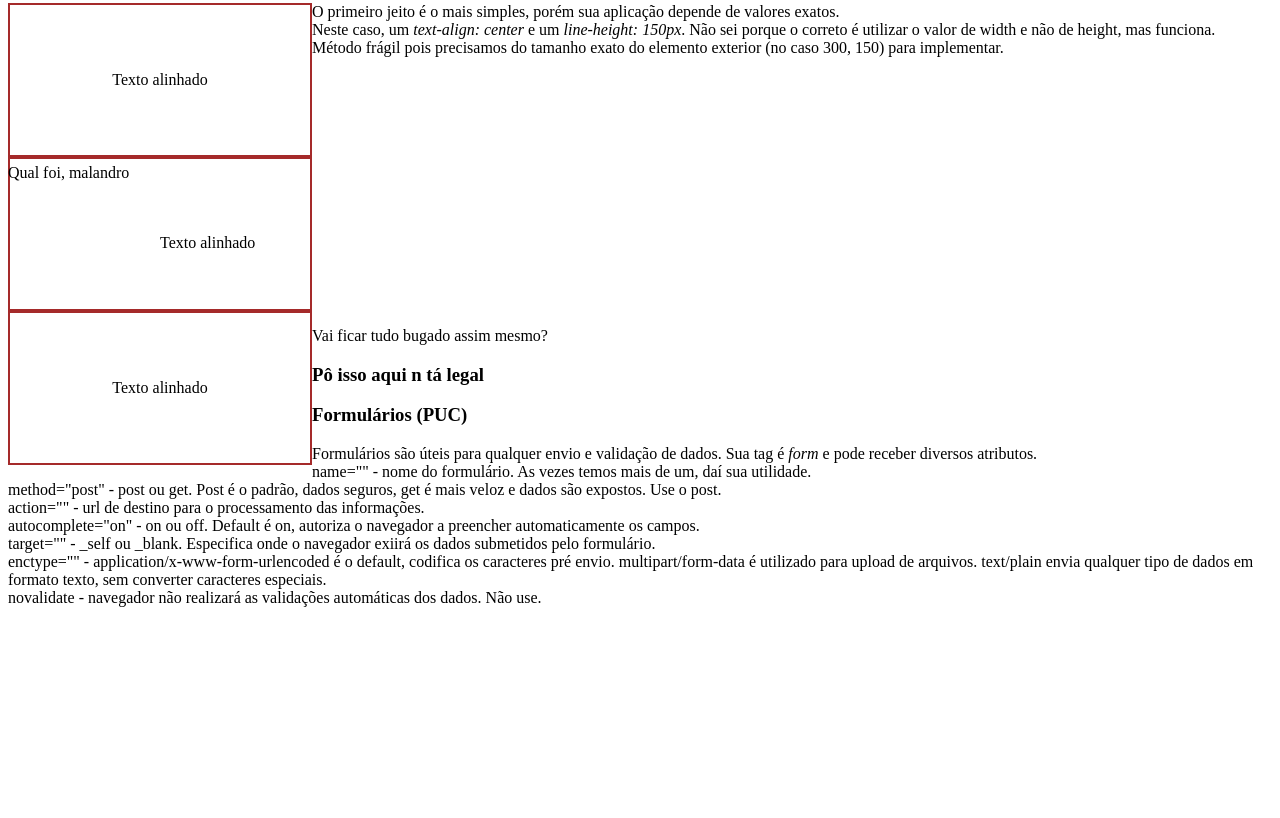
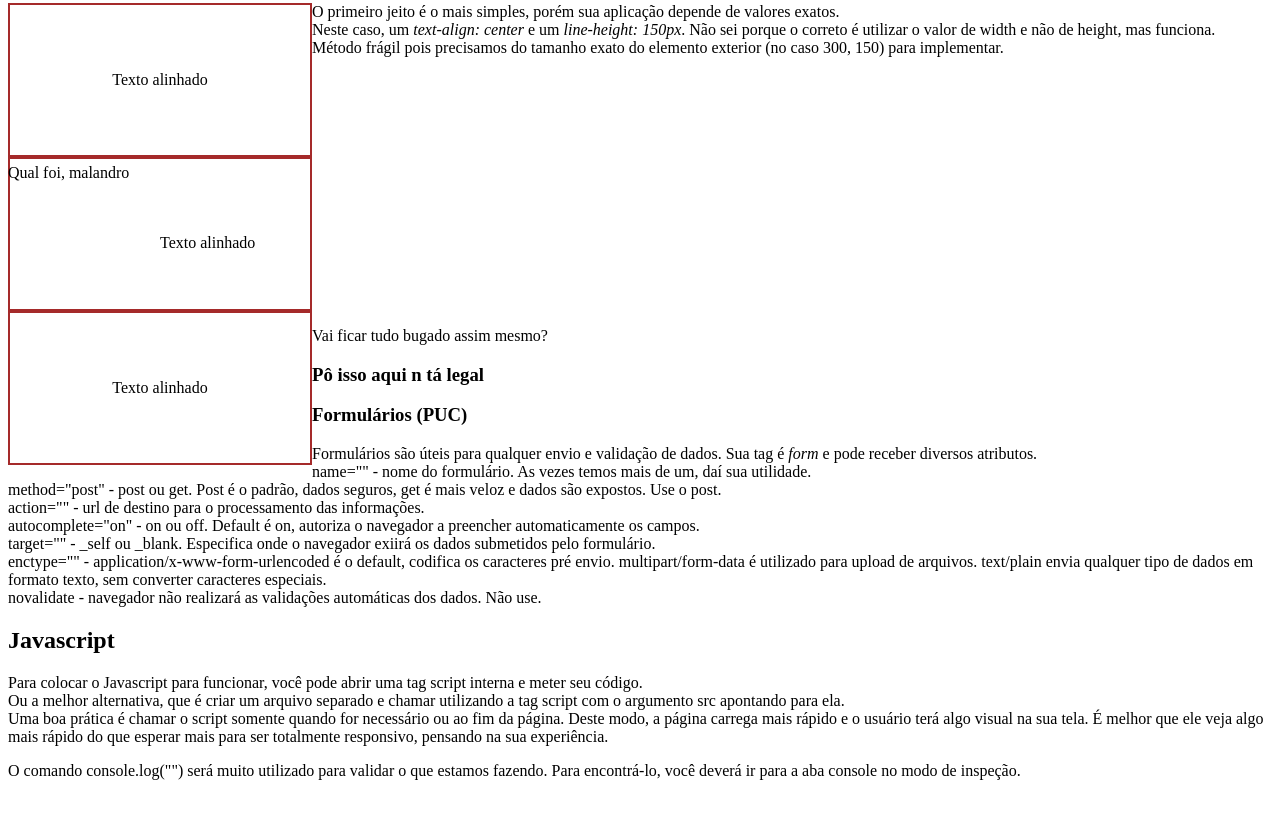
Before and after one commit to GustavoMass/LearningHTML, a plain HTML site: page Meu projeto/index.html in a window 1280 px wide. Shown: the part 8822-9640 px from the top of the page. Drawn offline with Linux system fonts and the light colour scheme.

Commit message:
First alert and console.log

```diff
--- a/Meu projeto/index.html
+++ b/Meu projeto/index.html
@@ -4,7 +4,7 @@
 <head>
 	<title>Curso ProgramadorBR</title>
 	<meta charset="utf-8">
-
+	<meta name="viewport" content="width=device-width, inicial-scale=1.0">
 	<link href="style.css" rel="stylesheet">
 
 	<!--Abaixo está um css interno. Funciona, mas foi anulado na forma de comentário.
@@ -628,7 +628,23 @@
 	novalidate - navegador não realizará as validações automáticas dos dados. Não use.<br>
 	</p>
 
+	<h2>Javascript</h2>
 
+	<p>Para colocar o Javascript para funcionar, você pode abrir uma tag script interna e meter seu código. <br>
+	Ou a melhor alternativa, que é criar um arquivo separado e chamar utilizando a tag script com o argumento
+	src apontando para ela. <br>
+	Uma boa prática é chamar o script somente quando for necessário ou ao fim da página. Deste modo,
+	a página carrega mais rápido e o usuário terá algo visual na sua tela. É melhor que ele veja algo mais
+	rápido do que esperar mais para ser totalmente responsivo, pensando na sua experiência.</p>
+
+	<script src="script.js"></script>
+
+	<p>O comando console.log("") será muito utilizado para validar o que estamos fazendo. Para encontrá-lo,
+	você deverá ir para a aba console no modo de inspeção.</p>
+
+	<!-- <script>
+		alert("Hello World")
+	</script> -->
 
 
 
--- a/Meu projeto/script.js
+++ b/Meu projeto/script.js
@@ -0,0 +1,3 @@
+// alert("Um alerta é este bloco chato de aviso aqui");
+
+console.log("Hello World");
```
